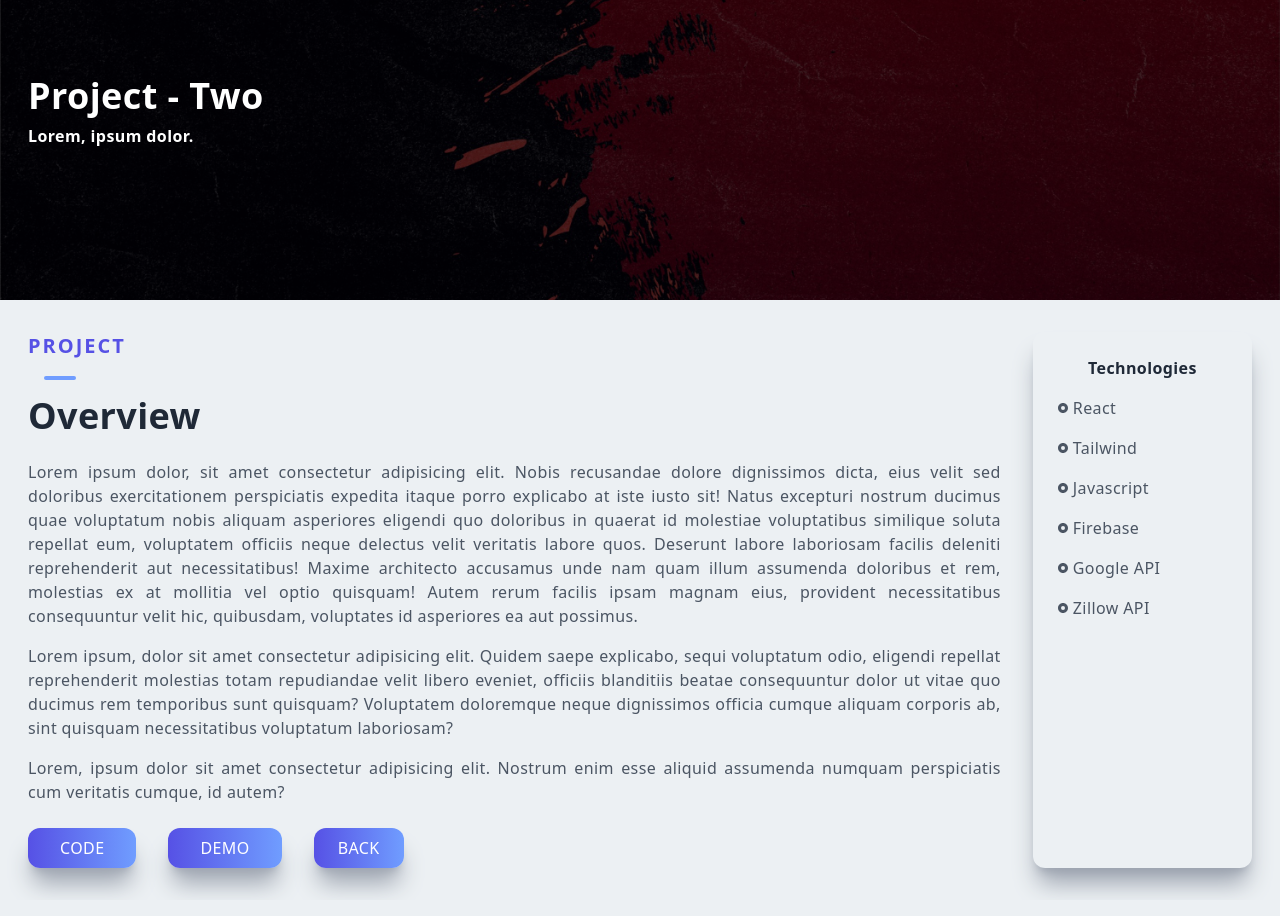
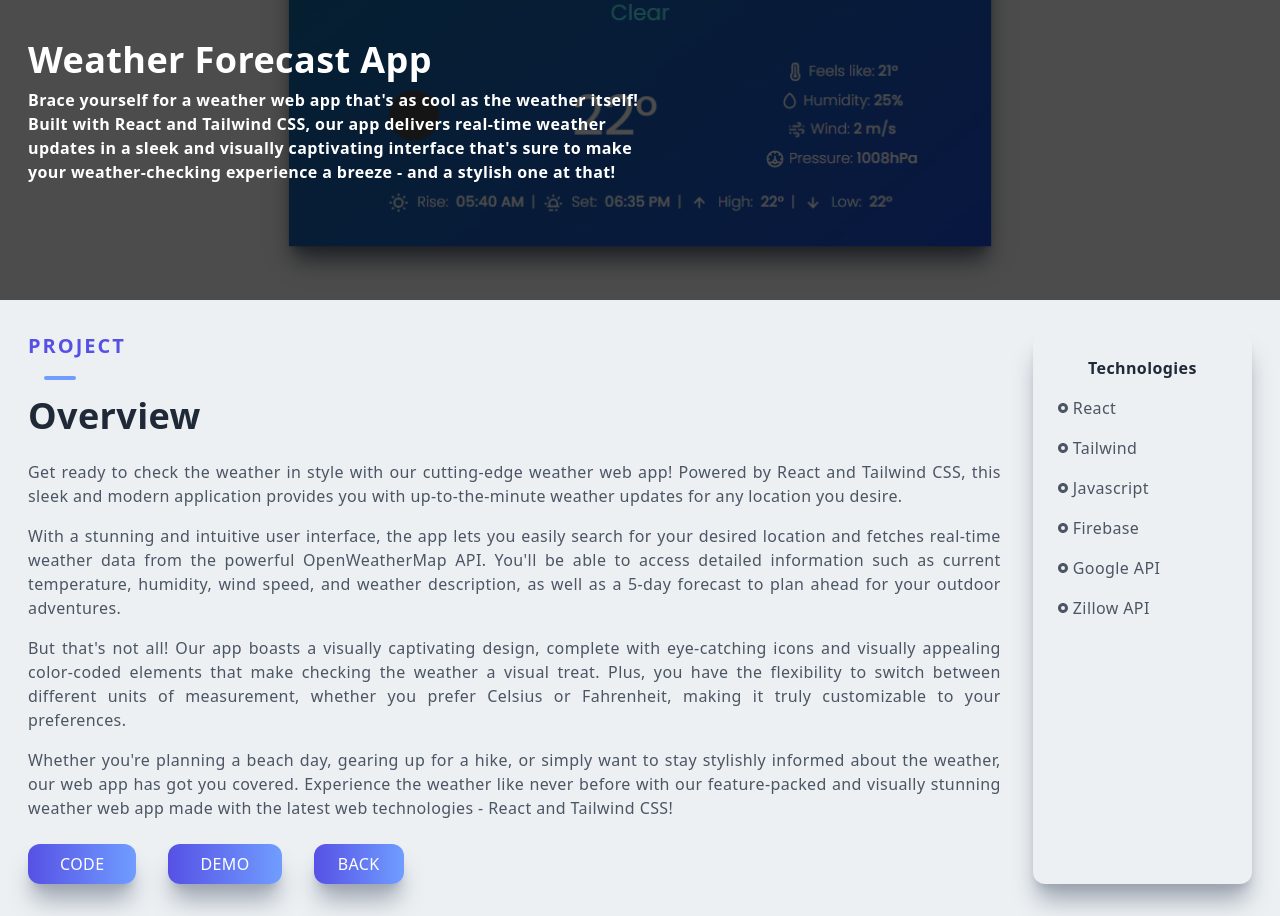
Before and after one commit to catkidd/portfolio-nextjs, a Next.js app: page /projectTwo in a window 1280 px wide. Shown: the part 340-1256 px from the top of the page. Built offline with nearby package versions, Linux system fonts and the light colour scheme.

Commit message:
fix: preject 2 - weather app updated

```diff
--- a/components/Projects.jsx
+++ b/components/Projects.jsx
@@ -1,8 +1,8 @@
 import React from "react";
-import projectImgOne from "../public/assets/projects/image-1.png";
 import portfolioImg from "../public/assets/projects/portfolio-web-img.png";
 import portfolioImg2 from "../public/assets/projects/portfolio-web-img-2.png";
-import projectImgTwo from "../public/assets/projects/image-2.png";
+import projectImgwf from "../public/assets/projects/weather-forecast-front.png";
+import projectImg3 from "../public/assets/projects/image-1.png";
 import ProjectItem from "./ProjectItem";
 
 const Projects = () => {
@@ -22,14 +22,14 @@ const Projects = () => {
                         projectDesc="A portfolio website made with Next.js and Tailwind."
                     />
                     <ProjectItem
-                        title="Project 2"
-                        backgroundImg={projectImgTwo}
+                        title="Weather Forcast App"
+                        backgroundImg={projectImgwf}
                         projectUrl="/projectTwo"
-                        projectDesc="Lorem, ipsum dolor.2"
+                        projectDesc="Brace yourself for a weather web app that's as cool as the weather itself!"
                     />
                     <ProjectItem
                         title="Project 3"
-                        backgroundImg={projectImgTwo}
+                        backgroundImg={projectImg3}
                         projectUrl="/projectThree"
                         projectDesc="Lorem, ipsum dolor.3"
                     />
--- a/pages/projectTwo.jsx
+++ b/pages/projectTwo.jsx
@@ -1,6 +1,6 @@
 import Image from "next/image";
 import React from "react";
-import projectImgTwo from "../public/assets/projects/image-2.png";
+import forecastFront from "../public/assets/projects/weather-forecast-front.png";
 import { RiRadioButtonFill } from "react-icons/ri";
 import Link from "next/link";
 
@@ -13,12 +13,18 @@ const projectTwo = () => {
                     className="absolute z-1"
                     layout="fill"
                     objectFit="cover"
-                    src={projectImgTwo}
+                    src={forecastFront}
                     alt="/"
                 />
                 <div className="absolute top-[70%] max-w-[1240px] w-full left-[50%] right-[50%] translate-x-[-50%] translate-y-[-50%] text-white z-10 p-2">
-                    <h2 className="py-2">Project - Two</h2>
-                    <h3>Lorem, ipsum dolor.</h3>
+                    <h2 className="py-2">Weather Forecast App</h2>
+                    <h3 className="w-1/2">
+                        Brace yourself for a weather web app that&apos;s as cool as the weather
+                        itself! Built with React and Tailwind CSS, our app delivers real-time
+                        weather updates in a sleek and visually captivating interface that&apos;s
+                        sure to make your weather-checking experience a breeze - and a stylish one
+                        at that!
+                    </h3>
                 </div>
             </div>
 
@@ -32,31 +38,33 @@ const projectTwo = () => {
 
                         <h2 className=" py-4">Overview</h2>
                         <p className="py-2 text-gray-600">
-                            Lorem ipsum dolor, sit amet consectetur adipisicing elit. Nobis
-                            recusandae dolore dignissimos dicta, eius velit sed doloribus
-                            exercitationem perspiciatis expedita itaque porro explicabo at iste
-                            iusto sit! Natus excepturi nostrum ducimus quae voluptatum nobis aliquam
-                            asperiores eligendi quo doloribus in quaerat id molestiae voluptatibus
-                            similique soluta repellat eum, voluptatem officiis neque delectus velit
-                            veritatis labore quos. Deserunt labore laboriosam facilis deleniti
-                            reprehenderit aut necessitatibus! Maxime architecto accusamus unde nam
-                            quam illum assumenda doloribus et rem, molestias ex at mollitia vel
-                            optio quisquam! Autem rerum facilis ipsam magnam eius, provident
-                            necessitatibus consequuntur velit hic, quibusdam, voluptates id
-                            asperiores ea aut possimus.
+                            Get ready to check the weather in style with our cutting-edge weather
+                            web app! Powered by React and Tailwind CSS, this sleek and modern
+                            application provides you with up-to-the-minute weather updates for any
+                            location you desire.
                         </p>
                         <p className="py-2 text-gray-600">
-                            Lorem ipsum, dolor sit amet consectetur adipisicing elit. Quidem saepe
-                            explicabo, sequi voluptatum odio, eligendi repellat reprehenderit
-                            molestias totam repudiandae velit libero eveniet, officiis blanditiis
-                            beatae consequuntur dolor ut vitae quo ducimus rem temporibus sunt
-                            quisquam? Voluptatem doloremque neque dignissimos officia cumque aliquam
-                            corporis ab, sint quisquam necessitatibus voluptatum laboriosam?
+                            With a stunning and intuitive user interface, the app lets you easily
+                            search for your desired location and fetches real-time weather data from
+                            the powerful OpenWeatherMap API. You&apos;ll be able to access detailed
+                            information such as current temperature, humidity, wind speed, and
+                            weather description, as well as a 5-day forecast to plan ahead for your
+                            outdoor adventures.
                         </p>
                         <p className="py-2 text-gray-600">
-                            Lorem, ipsum dolor sit amet consectetur adipisicing elit. Nostrum enim
-                            esse aliquid assumenda numquam perspiciatis cum veritatis cumque, id
-                            autem?
+                            But that&apos;s not all! Our app boasts a visually captivating design,
+                            complete with eye-catching icons and visually appealing color-coded
+                            elements that make checking the weather a visual treat. Plus, you have
+                            the flexibility to switch between different units of measurement,
+                            whether you prefer Celsius or Fahrenheit, making it truly customizable
+                            to your preferences.
+                        </p>
+                        <p className="py-2 text-gray-600">
+                            Whether you&apos;re planning a beach day, gearing up for a hike, or
+                            simply want to stay stylishly informed about the weather, our web app
+                            has got you covered. Experience the weather like never before with our
+                            feature-packed and visually stunning weather web app made with the
+                            latest web technologies - React and Tailwind CSS!
                         </p>
                     </div>
                     <div className="flex flex-row justify-items-start">
```
Also changed, not shown: public/assets/projects/weather-forecast-front.png (added).
